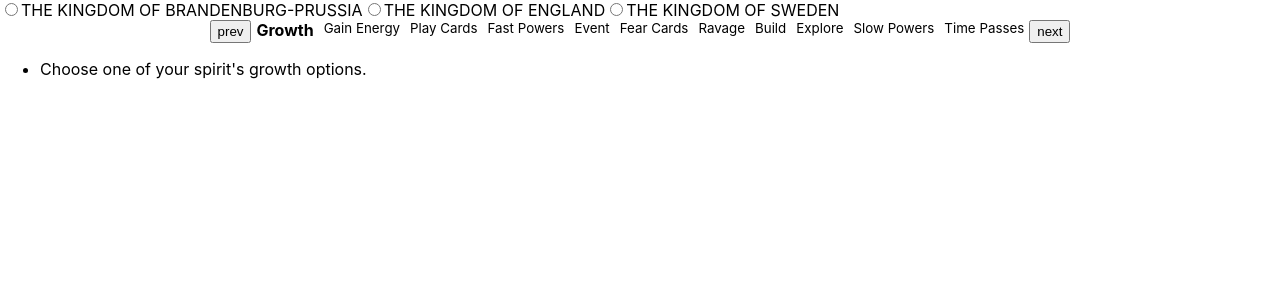
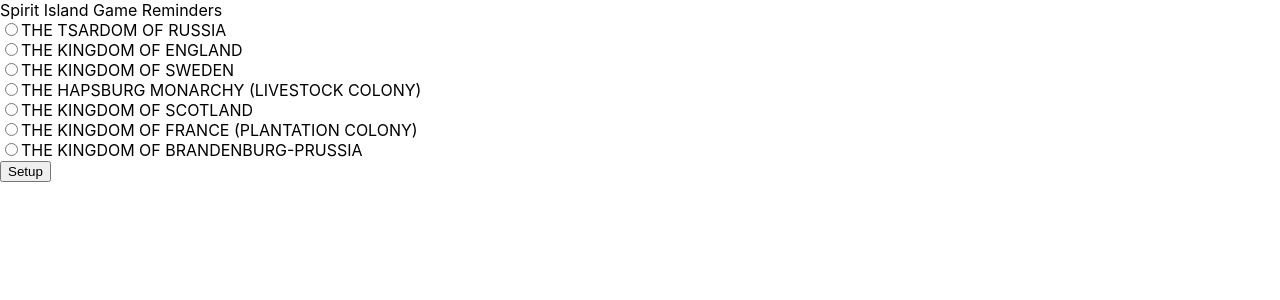
Before and after one commit to khapeterk/SpiritIslandAdversaryReminder, a React (Create React App) app: page / in a window 1280 px wide. Shown: the top 300 px of the page. Built offline with nearby package versions, Linux system fonts and the light colour scheme.

Commit message:
separate pages, adversary radio buttons

```diff
--- a/src/App.js
+++ b/src/App.js
@@ -6,22 +6,43 @@
   const adversaries = data.adversaries;
   const phaseNames = phases.map(phase => phase.name);
   const phaseContents = phases.map(phase => phase.content);
-  const [currentIndex, setCurrentIndex] = useState(0)
+  const adversaryNames = adversaries.map(adversary => adversary.name);
+  const [currentIndex, setCurrentIndex] = useState(0);
   const incrementIndex = () => { setCurrentIndex(currentIndex === phaseNames.length - 1 ? 0 : currentIndex + 1) }
   const decrementIndex = () => { setCurrentIndex(currentIndex === 0 ? phaseNames.length - 1 : currentIndex - 1) }
-  return (
-    <div>
+  const [currentAppIndex, setCurrentAppIndex] = useState(0);
+  const countAppPages = 3;
+  const incrementAppIndex = () => { setCurrentAppIndex(currentAppIndex === countAppPages - 1 ? 0 : currentAppIndex + 1) }
+  const renderPage = () => {
+    if (currentAppIndex === 0) return (
       <div>
-        <RadioButton group="adversary" value="THE KINGDOM OF BRANDENBURG-PRUSSIA" />
-        <RadioButton group="adversary" value="THE KINGDOM OF ENGLAND" />
-        <RadioButton group="adversary" value="THE KINGDOM OF SWEDEN" />
-      </div>
+        <header>Spirit Island Game Reminders</header>
+        <div style={{display: 'flex', flexDirection: 'column'}}>
+          {adversaryNames.map((adversary) => <RadioButton group="adversary" value={adversary} />)}
+        </div>
+        <button onClick={incrementAppIndex}>Setup</button>
+      </div>)
+    if (currentAppIndex === 1) return (<div>
+      <header>Setup</header>
+      <ul>
+        <li>Put Disease in Land #2</li>
+        <li>Put Beast in lowest numbered land without setup symbol</li>
+      </ul>
+      <button onClick={incrementAppIndex}>Start Game</button>
+    </div>)
+    if (currentAppIndex === 2) return (
       <div>
+        <header>In Game</header>
         <Breadcrumbs decrementIndex={decrementIndex} phases={phaseNames} currentPhase={phaseNames[currentIndex]} incrementIndex={incrementIndex} />
         <div>
           {phaseContents[currentIndex]}
         </div>
-      </div>
+        <button onClick={incrementAppIndex}>Reset</button>
+      </div>)
+  }
+  return (
+    <div>
+      {renderPage()}
     </div>
   );
 }
@@ -42,10 +63,10 @@
 function RadioButton(props) {
   const { group, value } = props;
   return (
-    <>
+    <div>
       <input type="radio" id={value} name={group} value={value} />
       <label for={value}>{value}</label>
-    </>
+    </div>
   )
 }
 
```
